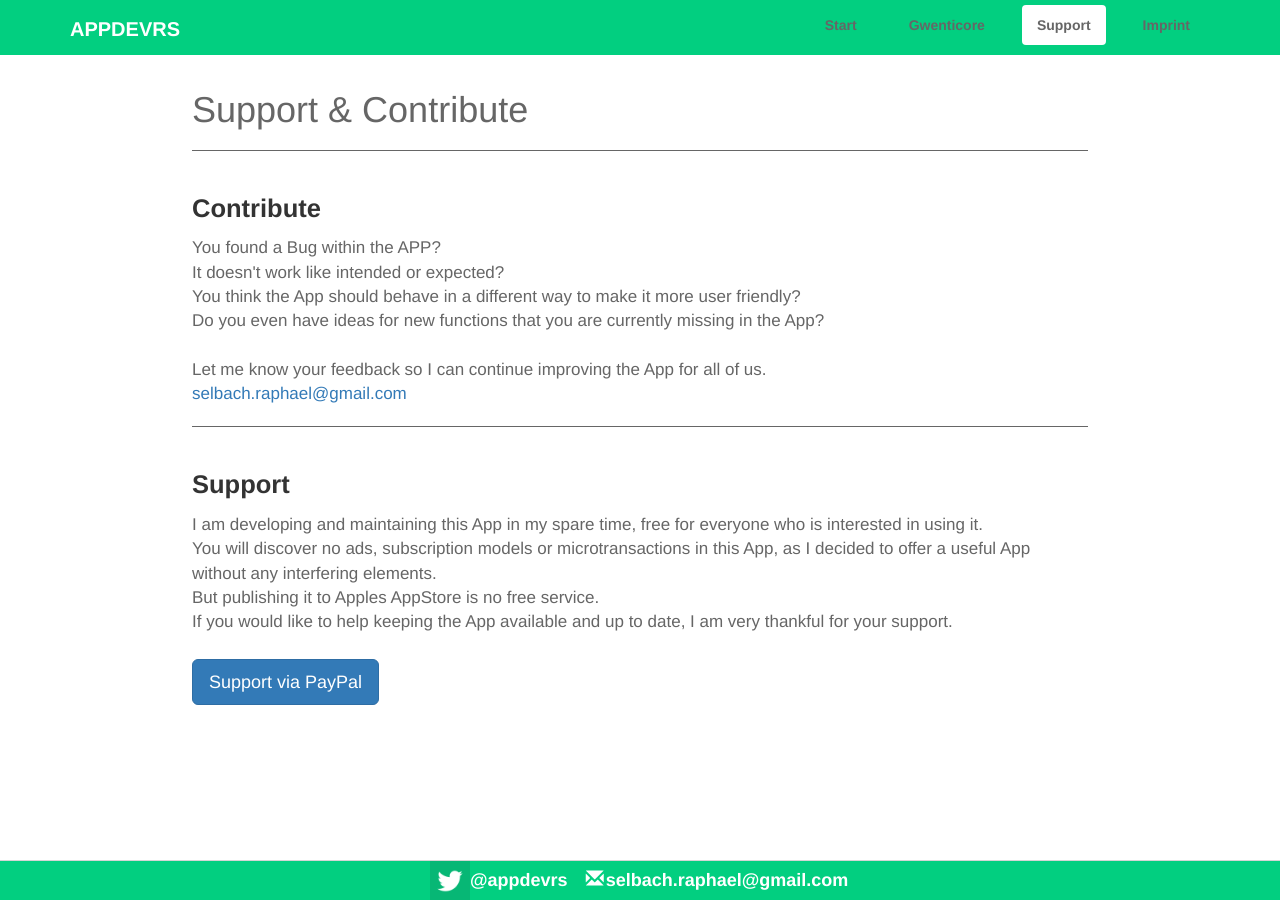
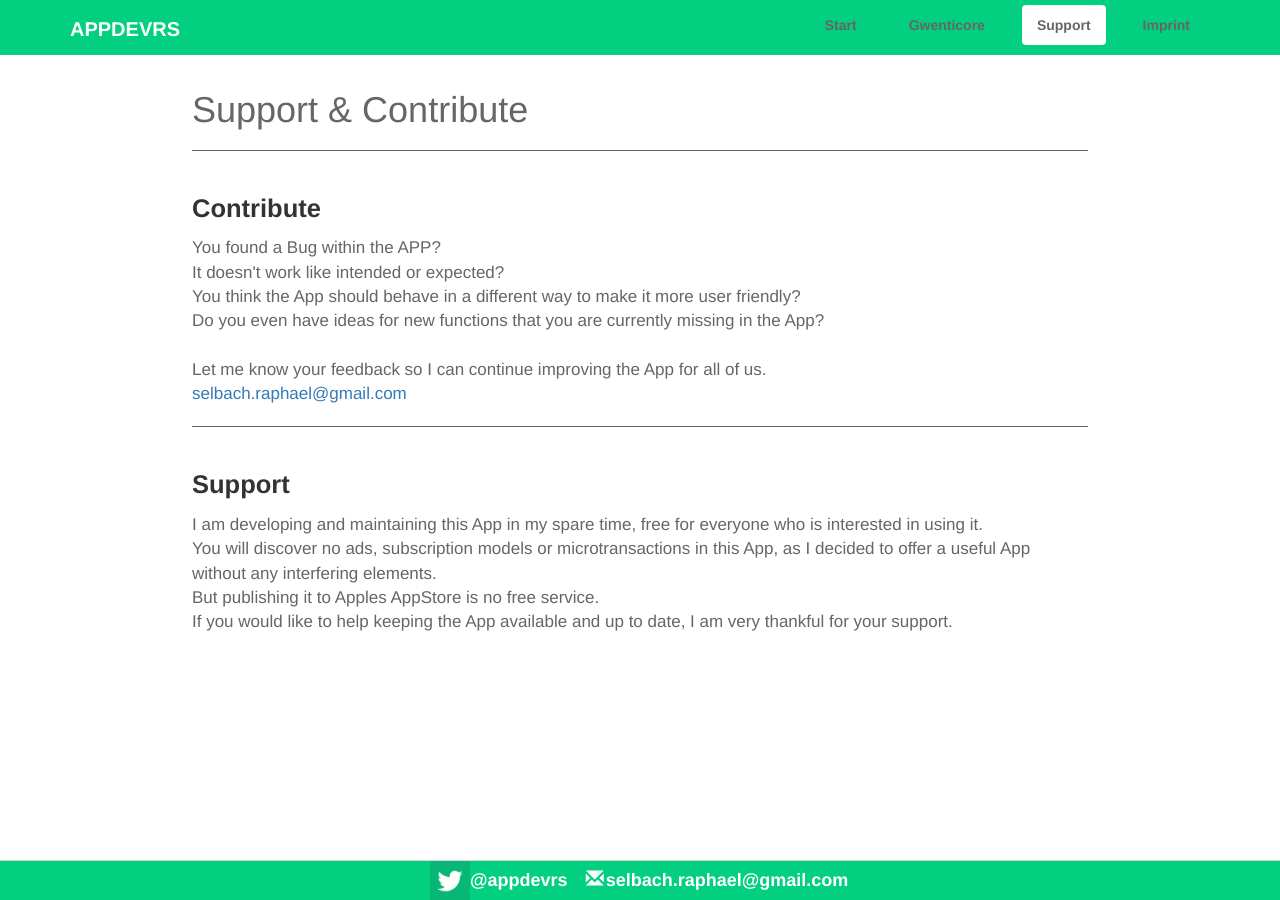
Before and after one commit to appdevrs/appdevrs.github.io, a Jekyll site: the page built from support.html, in a window 1280 px wide. Built offline with Jekyll 4.4.1, drawn with Linux system fonts in a browser that asks for light colours.

Commit message:
Update support.html

```diff
--- a/support.html
+++ b/support.html
@@ -23,5 +23,6 @@ You will discover no ads, subscription models or microtransactions in this App,
 But publishing it to Apples AppStore is no free service.<br>
 If you would like to help keeping the App available and up to date, I am very thankful for your support.<br>
 <br>
-<a class="btn btn-primary btn-lg" href="#" role="button">Support via PayPal</a>
+<!--<a class="btn btn-primary btn-lg" href="https://www.paypal.com/cgi-bin/webscr?cmd=_s-xclick&hosted_button_id=N7RHCAFCDVPTW" role="button">Support via PayPal</a>
+-->
 </div>
```
